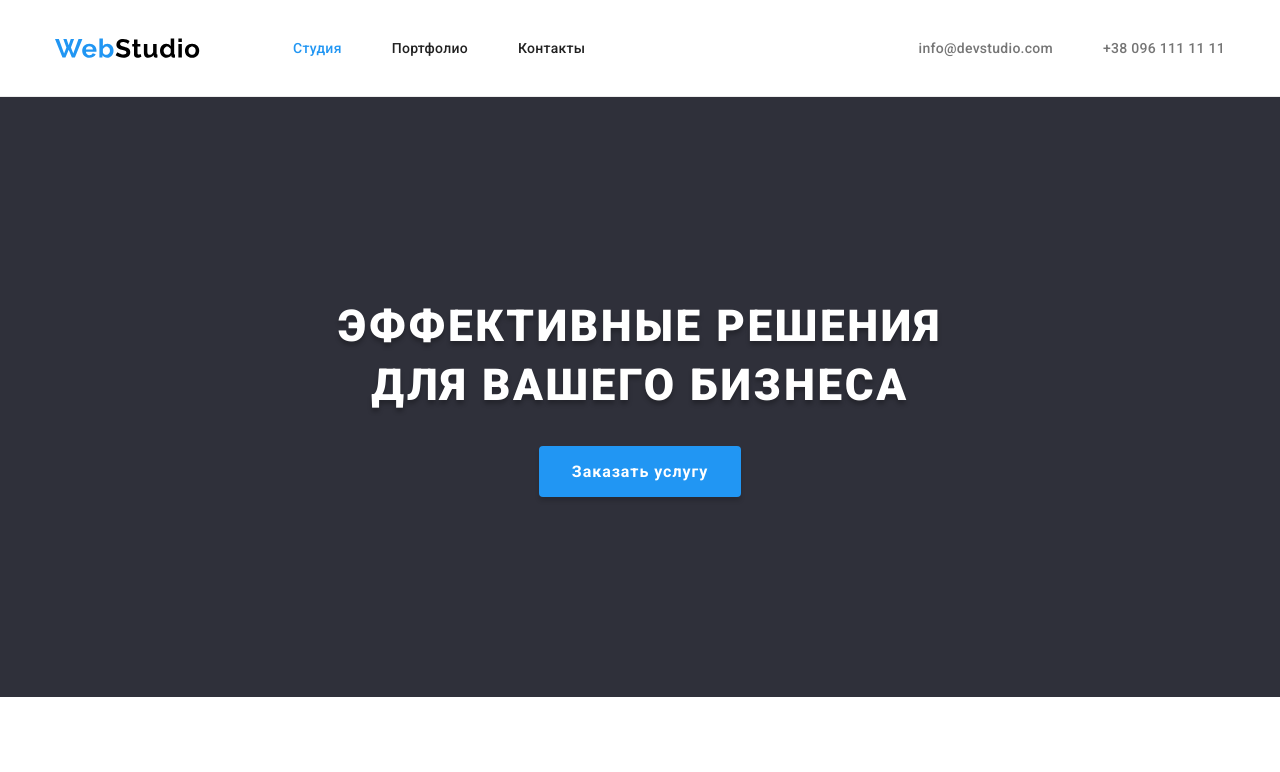
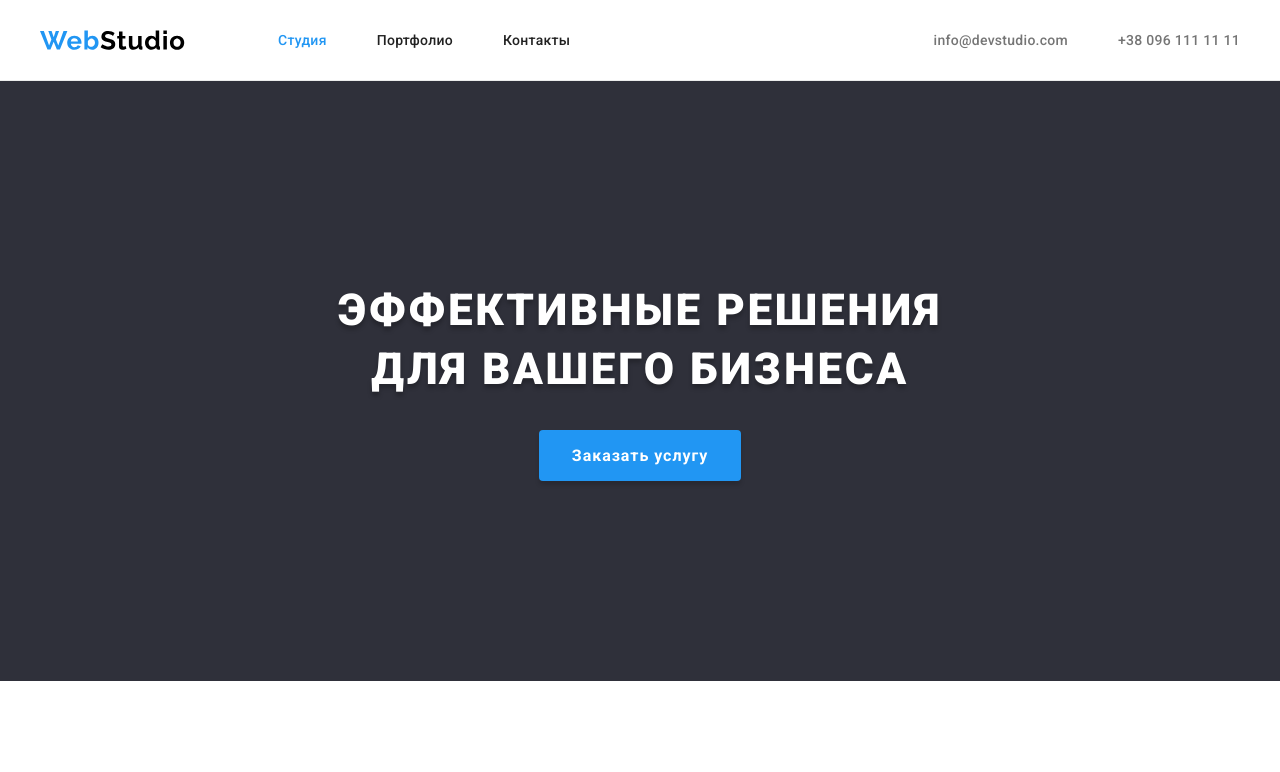
Before and after one commit to basyan68/goit-markup-hw-03, a plain HTML site: page index.html in a window 1280 px wide. Shown: the top 772 px of the page. Drawn offline with nearby package versions, Linux system fonts and the light colour scheme.

Commit message:
Update style.css

```diff
--- a/css/style.css
+++ b/css/style.css
@@ -44,6 +44,7 @@ img {
     font-size: 14px;
     line-height: 1.15;
     letter-spacing: 0.02em;
+    font-style: normal;
 }
 .list{
     list-style: none;
@@ -72,7 +73,7 @@ img {
 .conteiner-page{
     width: 1200px;
     margin: 0 auto;
-    padding: 32px 15px;
+    padding: auto 15px;
     display: flex;
     align-items: center;
 }
@@ -96,6 +97,8 @@ img {
 }
 .nav-header .link{
     color: var(--primary-text-color);
+    padding: 32px 0;
+    display: block;
 }
 .nav-header .active{
     color: var(--acent-color);
@@ -281,7 +284,7 @@ img {
 .footer-contacts li:nth-child(2n){
     margin-bottom: 0;
 }
-}
+
 .footer-contacts .link{
     font-size: 14px;
     line-height: 1.70;
```
